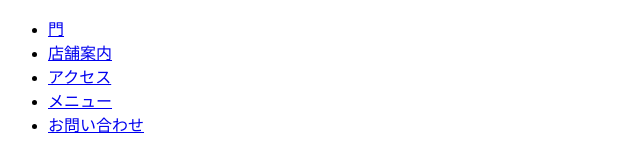
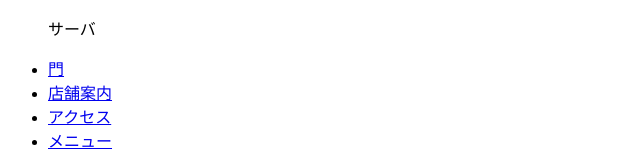
Before and after one commit to sunami1516/git-, a plain HTML site: page index.html in a window 1280 px wide. Shown: the top 150 px of the page, without its empty margins (0-640 px from the left). Drawn offline with Linux system fonts and the light colour scheme.

Commit message:
2nd commit

```diff
--- a/index.html
+++ b/index.html
@@ -11,6 +11,7 @@
 <header class = "header">
 
 	<ul>
+	<p>サーバ<p>
 		<li><a href = "index.html">門</a></li>
 		<li><a href = "about.html">店舗案内</a></li>
 		<li><a href = "access.html">アクセス</a></li>
```
